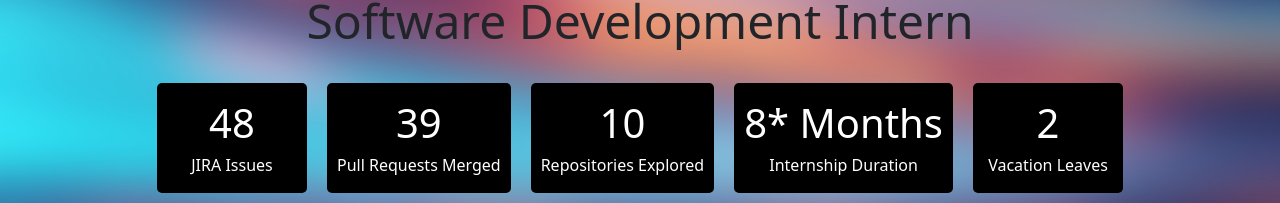
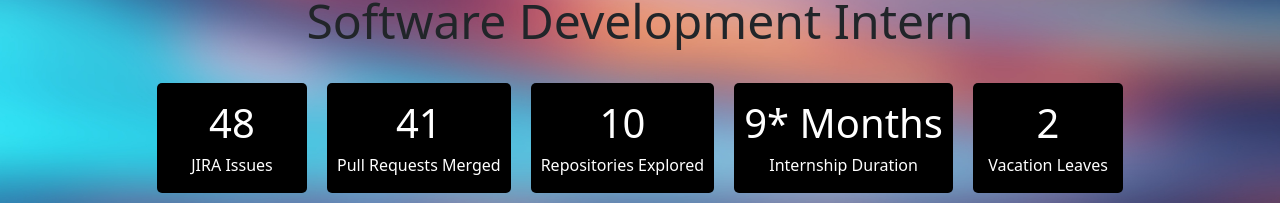
Before and after one commit to QAZIMAAZARSHAD/Infa-Intern, a React (Create React App) app: page / in a window 1280 px wide. Shown: the part 249-452 px from the top of the page. Built offline with nearby package versions, Linux system fonts and the light colour scheme.

Commit message:
Update duration, month

```diff
--- a/src/components/Introduction.js
+++ b/src/components/Introduction.js
@@ -48,7 +48,7 @@
                             <p>JIRA Issues</p>
                         </div>
                         <div className="intro_cards_large">
-                            <p>39</p>
+                            <p>41</p>
                             <p>Pull Requests Merged</p>
                         </div>
                         <div className="intro_cards_large">
@@ -56,7 +56,7 @@
                             <p>Repositories Explored</p>
                         </div>
                         <div className="intro_cards_large">
-                            <p>8* Months</p>
+                            <p>9* Months</p>
                             <p>Internship Duration</p>
                         </div>
                         <div className="intro_cards">
```
